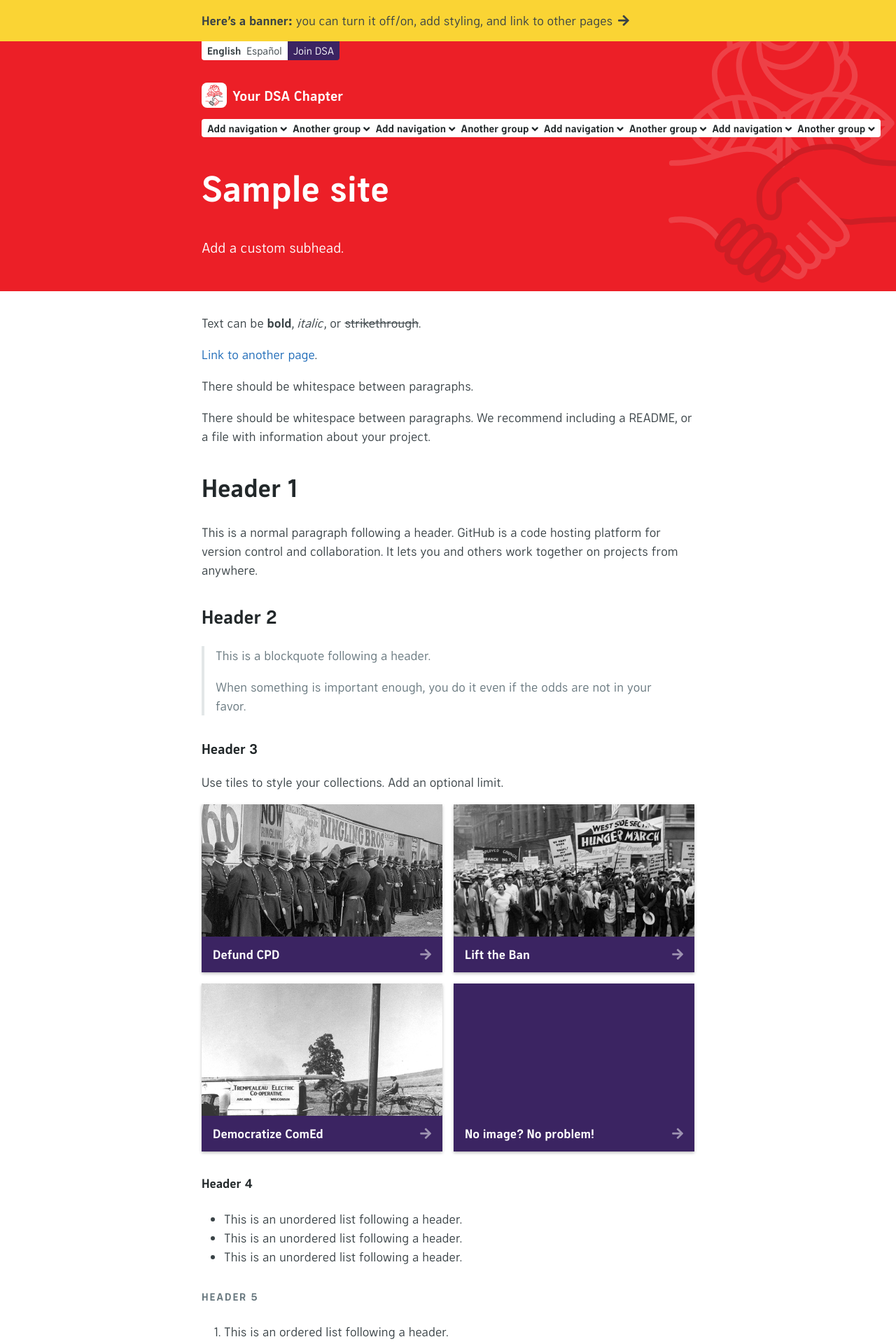
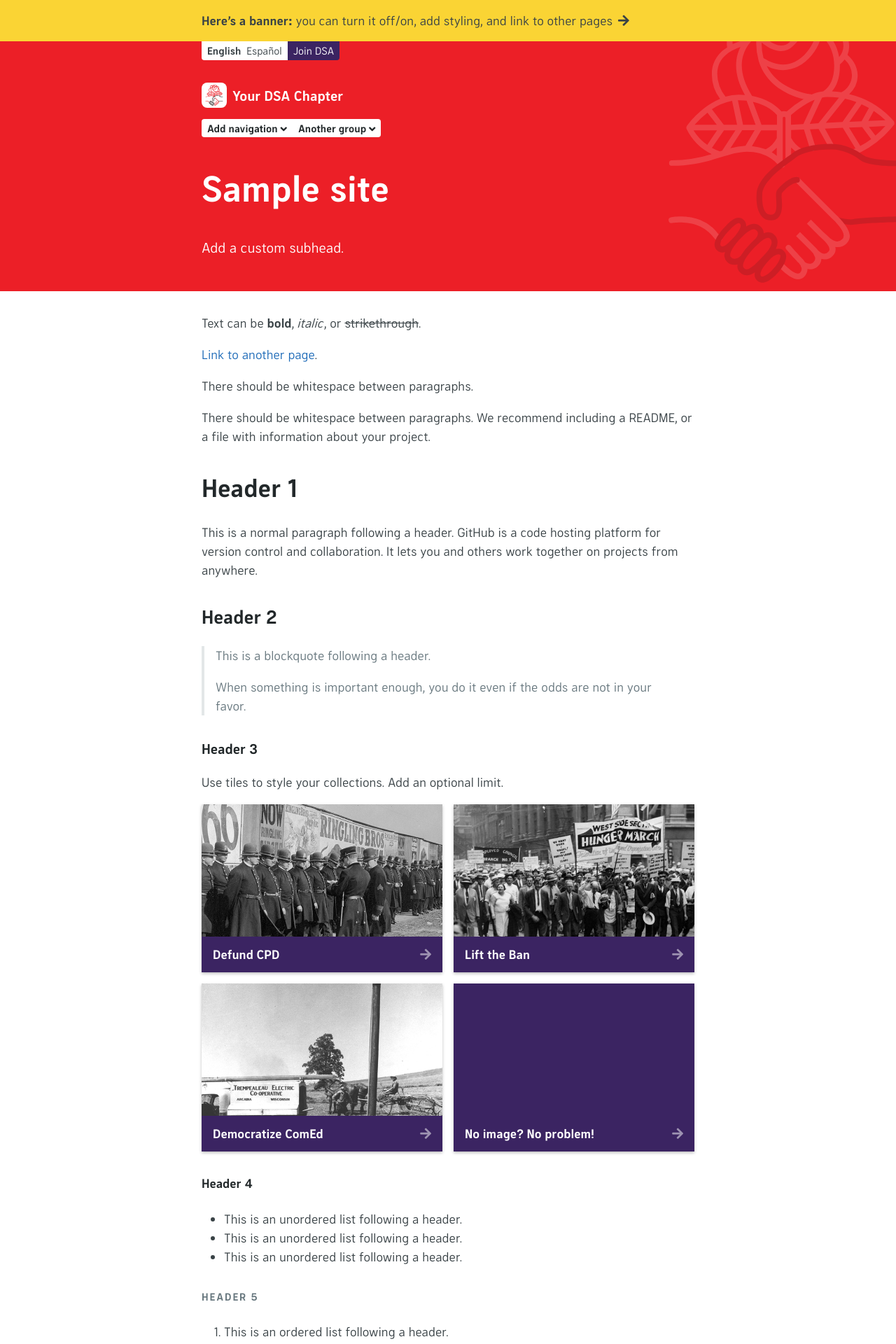
Before and after one commit to ChicagoDSA/haymarket, a Jekyll site: the page built from _homepage/en/index.md, in a window 1280 px wide. Shown: the top 1920 px of the page at 70% size. Built offline with Jekyll 4.4.1, drawn with Linux system fonts in a browser that asks for light colours; nearby versions of some CDN libraries; some web fonts are replaced; our own code applies the rules of GitHub Pages for plain Markdown files; library files that are not in the unit come from our copies; the repository's description, which GitHub fills in, is left out; some of the changed lines change nothing that is shown.

Commit message:
cleaned up code

```diff
--- a/_data/nav.yml
+++ b/_data/nav.yml
@@ -3,84 +3,6 @@ menu:
   es: Menú
 
 elements:
-  - group:
-    en: Add navigation
-    es: Agregar navegación
-    items:
-      - page:
-          en: Link to a page
-          es: Enlace a una página
-          url:
-            en: another-page
-            es: es/otra-pagina
-      - page:
-          en: Another link
-          es: Otro enlace
-          url:
-            en: another-page
-            es: es/otra-pagina
-  - group:
-    en: Another group
-    es: Otro grupo
-    items:
-      - page:
-          en: Use Markdown *styling*
-          es: Utilice Markdown *estilo*
-          url:
-            en: another-page
-            es: es/otra-pagina
-  - group:
-    en: Add navigation
-    es: Agregar navegación
-    items:
-      - page:
-          en: Link to a page
-          es: Enlace a una página
-          url:
-            en: another-page
-            es: es/otra-pagina
-      - page:
-          en: Another link
-          es: Otro enlace
-          url:
-            en: another-page
-            es: es/otra-pagina
-  - group:
-    en: Another group
-    es: Otro grupo
-    items:
-      - page:
-          en: Use Markdown *styling*
-          es: Utilice Markdown *estilo*
-          url:
-            en: another-page
-            es: es/otra-pagina
-  - group:
-    en: Add navigation
-    es: Agregar navegación
-    items:
-      - page:
-          en: Link to a page
-          es: Enlace a una página
-          url:
-            en: another-page
-            es: es/otra-pagina
-      - page:
-          en: Another link
-          es: Otro enlace
-          url:
-            en: another-page
-            es: es/otra-pagina
-  - group:
-    en: Another group
-    es: Otro grupo
-    items:
-      - page:
-          en: Use Markdown *styling*
-          es: Utilice Markdown *estilo*
-          url:
-            en: another-page
-            es: es/otra-pagina
   - group:
     en: Add navigation
     es: Agregar navegación
--- a/_includes/comp-desktop-menu.html
+++ b/_includes/comp-desktop-menu.html
@@ -17,6 +17,5 @@
 				</div>
 			</li>
 		{% endfor %}
-		<div style="clear: both;"></div>
 	</ul>
 </div>
--- a/_sass/jekyll-theme-haymarket.scss
+++ b/_sass/jekyll-theme-haymarket.scss
@@ -380,11 +380,6 @@ a,
 			margin: 2rem 0 0 0;
 		}
 
-		#top-buttons li:nth-child(n+2),
-		#desktop-menu ul li:nth-child(n+2) {
-			padding-left: 0;
-		}
-
 		#top-buttons {
 			margin: 0 0 2rem 0;
 			padding-left: 0;
@@ -405,6 +400,10 @@ a,
 
 				&:nth-last-child(2) {
 					border-radius: 0 0 .25rem 0;
+				}
+
+				&:nth-child(n+2) {
+					padding-left: 0;
 				}
 			}
 
@@ -529,7 +528,6 @@ a,
 
 		#desktop-menu {
 			margin-top: 1rem;
-			border-radius: .25rem;
 
 			ul {
 				display: table;
@@ -542,7 +540,6 @@ a,
 					display: table-cell;
 					position: relative;
 					padding: .125rem .5rem;
-					white-space: nowrap;
 					font-weight: bold;
 
 					a {
@@ -583,17 +580,19 @@ a,
 
 									&:hover {
 										text-decoration: underline;
-										cursor: pointer;
 									}
 								}
 							}
 						}
+
+						&:hover,
+						&:focus {
+							display: block;
+						}
 					}
 
 					&:hover > div,
-					&:focus-within > div,
-					div:hover,
-					div:focus {
+					&:focus-within > div {
 						display: block;
 					}
 				}
```
